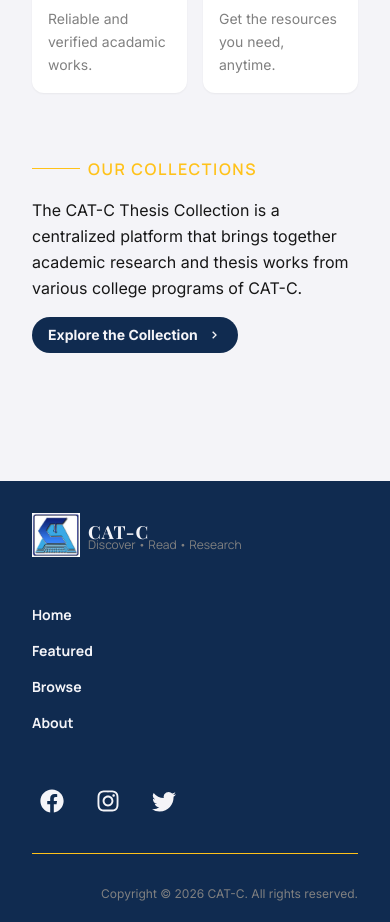
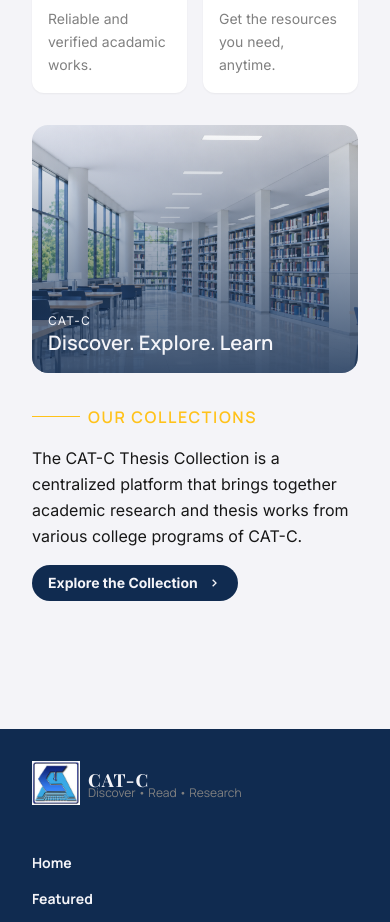
Before and after one commit to wakamonoo/catc-thesis-library-system, a Next.js app: page / in a window 390 px wide. Shown: the part 3180-4102 px from the top of the page. Built offline with nearby package versions, Linux system fonts and the light colour scheme; a web font is replaced by a local one.

Commit message:
feat: ui changes

```diff
--- a/src/components/layout/home/about.jsx
+++ b/src/components/layout/home/about.jsx
@@ -74,7 +74,7 @@ export default function About() {
         })}
       </div>
       <div className="mt-8 grid grid-cols-1 md:grid-cols-2 gap-8 items-stretch">
-        <div className="relative min-h-0 rounded-2xl overflow-hidden">
+        <div className="relative h-62 md:h-auto rounded-2xl overflow-hidden">
           <Image
             src={sample}
             alt="CATC Library"
```
